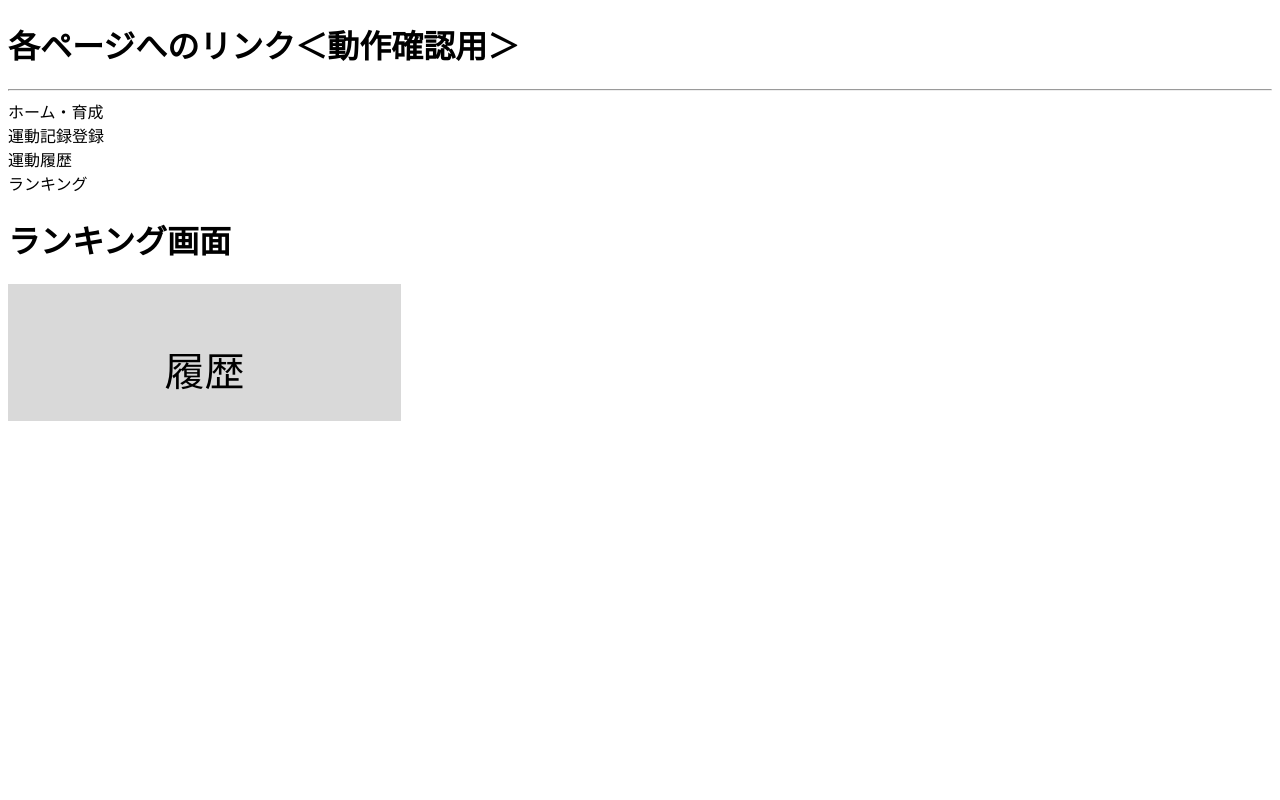
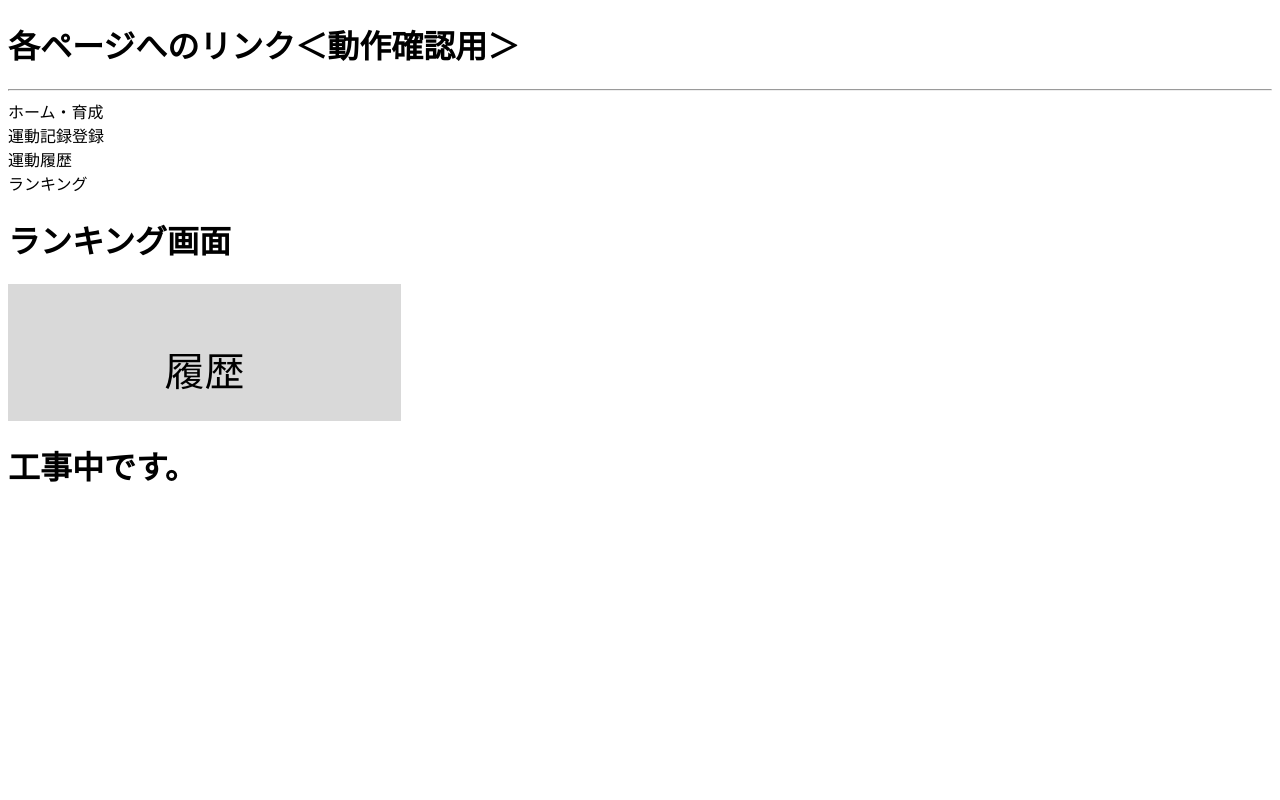
Before and after one commit to Fesgrammer/Fit_Stepper_FRONT, a Vue app in the folder fit-stepper/: page / in a window 1280 px wide. Both pictures are taken after a click on the link "ランキング". Shown: the top 800 px of the page. Built offline with nearby package versions, Linux system fonts and the light colour scheme.

Commit message:
ランキングのページを工事中にした。

```diff
--- a/fit-stepper/src/components/RankingPage.vue
+++ b/fit-stepper/src/components/RankingPage.vue
@@ -6,12 +6,7 @@
         <div class="v104_13"></div>
         <span class="v104_14">履歴</span>
       </div>
-      <div class="v104_23"></div>
-      <div class="v104_18"></div>
-      <div class="v104_19"></div>
-      <div class="v104_20"></div>
-      <div class="v104_21"></div>
-      <div class="v104_22"></div>
+      <h1>工事中です。</h1>
     </div>
   </div>
 </template>
```
